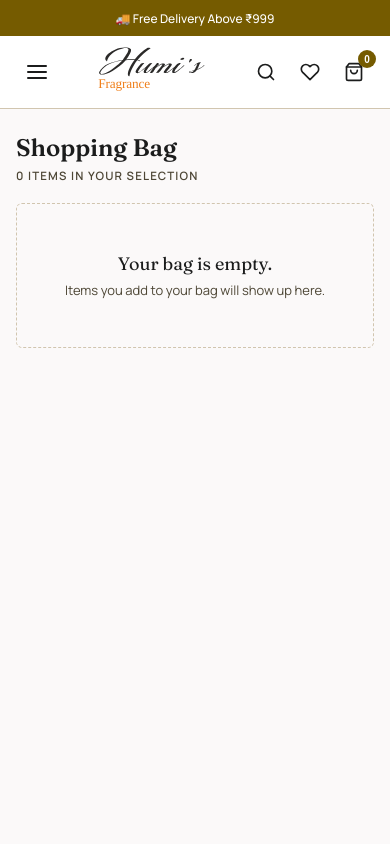
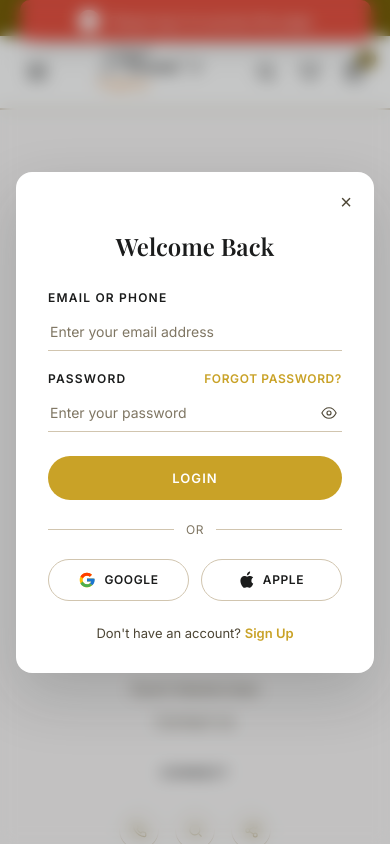
Before and after one commit to Mdd-sheikh/humisfragnance, a React (Vite) app in the folder humi/: page /cart in a window 390 px wide. Shown: the top 844 px of the page. Built offline with nearby package versions, Linux system fonts and the light colour scheme.

Commit message:
add toastify

```diff
--- a/humi/package.json
+++ b/humi/package.json
@@ -14,7 +14,8 @@
     "react": "^19.1.0",
     "react-dom": "^19.1.0",
     "react-icons": "^5.7.0",
-    "react-router-dom": "^7.18.1"
+    "react-router-dom": "^7.18.1",
+    "react-toastify": "^11.1.0"
   },
   "devDependencies": {
     "@eslint/js": "^9.25.0",
--- a/humi/src/App.jsx
+++ b/humi/src/App.jsx
@@ -13,6 +13,10 @@ import ContactPage from './pages/contact/ContactPage'
 import Giftpage from './pages/gift/Giftpage'
 import CollectionPage from './pages/collection/Collectionpage'
 import Aboutpage from './pages/about/Aboutpage'
+import PrivateRoute from './routes/PrivateRoute'
+import { ToastContainer } from "react-toastify";
+import "react-toastify/dist/ReactToastify.css";
+import './styles/toast.css'
 
 
 function App() {
@@ -23,16 +27,21 @@ function App() {
   return (
     <>
       {IsAuthOpen ? <Auth setIsAuthOpen={setIsAuthOpen} /> : <></>}
+      <ToastContainer position="top-right" autoClose={3000} />
       <div className="app">
         <Navbar isAuthopen={IsAuthOpen} setIsAuthOpen={setIsAuthOpen} />
         <Routes>
           <Route path='/' element={<Home />} />
+          <Route element={<PrivateRoute isAuthopen={IsAuthOpen} setIsAuthOpen={setIsAuthOpen} />}>
+            <Route path='/cart' element={<Cartpage />} />
+          </Route>
+          <Route element={<PrivateRoute isAuthopen={IsAuthOpen} setIsAuthOpen={setIsAuthOpen} />}>
           <Route path='/shop' element={<Shoppage />} />
-          <Route path='/cart' element={<Cartpage />} />
-          <Route path='/contact' element={<ContactPage />} />
-          <Route path='/gift' element={<Giftpage />} />
-          <Route path='/collections' element={<CollectionPage />} />
-          <Route path='/about' element={<Aboutpage />} />
+            <Route path='/contact' element={<ContactPage />} />
+            <Route path='/gift' element={<Giftpage />} />
+            <Route path='/collections' element={<CollectionPage />} />
+            <Route path='/about' element={<Aboutpage />} />
+          </Route>
         </Routes>
         <Footer />
       </div>
--- a/humi/src/features/Auth/Auth.jsx
+++ b/humi/src/features/Auth/Auth.jsx
@@ -1,18 +1,35 @@
 import React, { useState } from "react";
 import "./Auth.css";
+import { useNavigate } from "react-router-dom";
 
 export default function Auth({ onClose, setIsAuthOpen }) {
     const [mode, setMode] = useState("login"); // "login" | "signup"
     const [showPassword, setShowPassword] = useState(false);
+    const navigate = useNavigate();
+
+    // ...rest of your state stays the same
+
+    const handleClose = () => {
+        setIsAuthOpen(false);
+        navigate("/"); // go home
+    };
 
     const [fullName, setFullName] = useState("");
     const [email, setEmail] = useState("");
     const [password, setPassword] = useState("");
 
+
+
     const [errors, setErrors] = useState({});
     const [shake, setShake] = useState(false);
 
     const isValidEmail = (value) => /^[^\s@]+@[^\s@]+\.[^\s@]+$/.test(value);
+
+    const [userData, setuserData] = useState({
+        fullName: "",
+        email: "",
+        password: ""
+    })
 
     const validate = () => {
         const nextErrors = {};
@@ -85,7 +102,7 @@ export default function Auth({ onClose, setIsAuthOpen }) {
                 <button
                     type="button"
                     className="elixir-close"
-                    onClick={() => setIsAuthOpen(false)}
+                    onClick={handleClose}
                     aria-label="Close login dialog"
                 >
                     &times;
--- /dev/null
+++ b/humi/src/routes/PrivateRoute.jsx
@@ -0,0 +1,31 @@
+import { useEffect } from "react";
+import { Outlet } from "react-router-dom";
+import {toast} from "react-toastify";
+
+const PrivateRoute = ({ setIsAuthOpen }) => {
+    const token = localStorage.getItem("token");
+
+    useEffect(() => {
+        if (!token) {
+            setIsAuthOpen(true);
+            toast.error("Please log in to access this page.", {
+                position: "top-center",
+                autoClose: 3000,
+                hideProgressBar: false,
+                closeOnClick: true,
+                pauseOnHover: true,
+                draggable: true,
+                progress: undefined,
+                theme: "colored",
+            });
+        }
+    }, [token]);
+
+    if (!token) {
+        return null;
+    }
+
+    return <Outlet />;
+};
+
+export default PrivateRoute;
--- /dev/null
+++ b/humi/src/styles/toast.css
@@ -0,0 +1,86 @@
+/* toast.css */
+.Toastify__toast {
+    width: 250px;
+    height: 20px;
+    min-height: 40px;
+    /* toastify sets a min-height by default, must override */
+    border-radius: 6px;
+    font-family: "Inter", sans-serif;
+    font-size: 10px;
+    padding: 0;
+    display: flex;
+    align-items: center;
+    justify-content: center;
+    box-shadow: 0 8px 24px rgba(0, 0, 0, 0.15);
+    overflow: hidden;
+}
+
+.Toastify__toast-container {
+    width: 50px;
+}
+
+.Toastify__toast-body {
+    margin: 0;
+    padding: 0;
+    font-size: 10px;
+    line-height: 1;
+    white-space: nowrap;
+    overflow: hidden;
+    text-overflow: ellipsis;
+}
+
+.Toastify__toast--success {
+    background: #1e293b;
+    color: #4ade80;
+    border-left: 3px solid #22c55e;
+}
+
+.Toastify__toast--error {
+    background: #1e293b;
+    color: #f87171;
+    border-left: 3px solid #ef4444;
+}
+
+.Toastify__toast--warning {
+    background: #1e293b;
+    color: #facc15;
+    border-left: 3px solid #eab308;
+}
+
+.Toastify__toast--info {
+    background: #1e293b;
+    color: #38bdf8;
+    border-left: 3px solid #0ea5e9;
+}
+
+.Toastify__progress-bar {
+    height: 2px;
+}
+
+.Toastify__close-button {
+    display: none;
+    /* no room for a close button at this size */
+}
+
+@media only screen and (max-width: 600px) {
+    .Toastify__toast-container {
+        width: 90vw;
+        left: 5vw;
+        right: 5vw;
+    }
+
+    .Toastify__toast {
+        width: 100%;
+        height: auto;
+        min-height: 40px;
+        font-size: 13px;
+        padding: 10px 12px;
+        border-radius: 10px;
+    }
+
+    .Toastify__toast-body {
+        white-space: normal;
+        /* allow wrapping on mobile so text isn't cut off */
+        font-size: 13px;
+    }
+}
```
Also changed, not shown: humi/src/routes/PublicRoute.jsx (added, +9 -0 lines), 1 other file (tests, documents, lock files or other folders).
